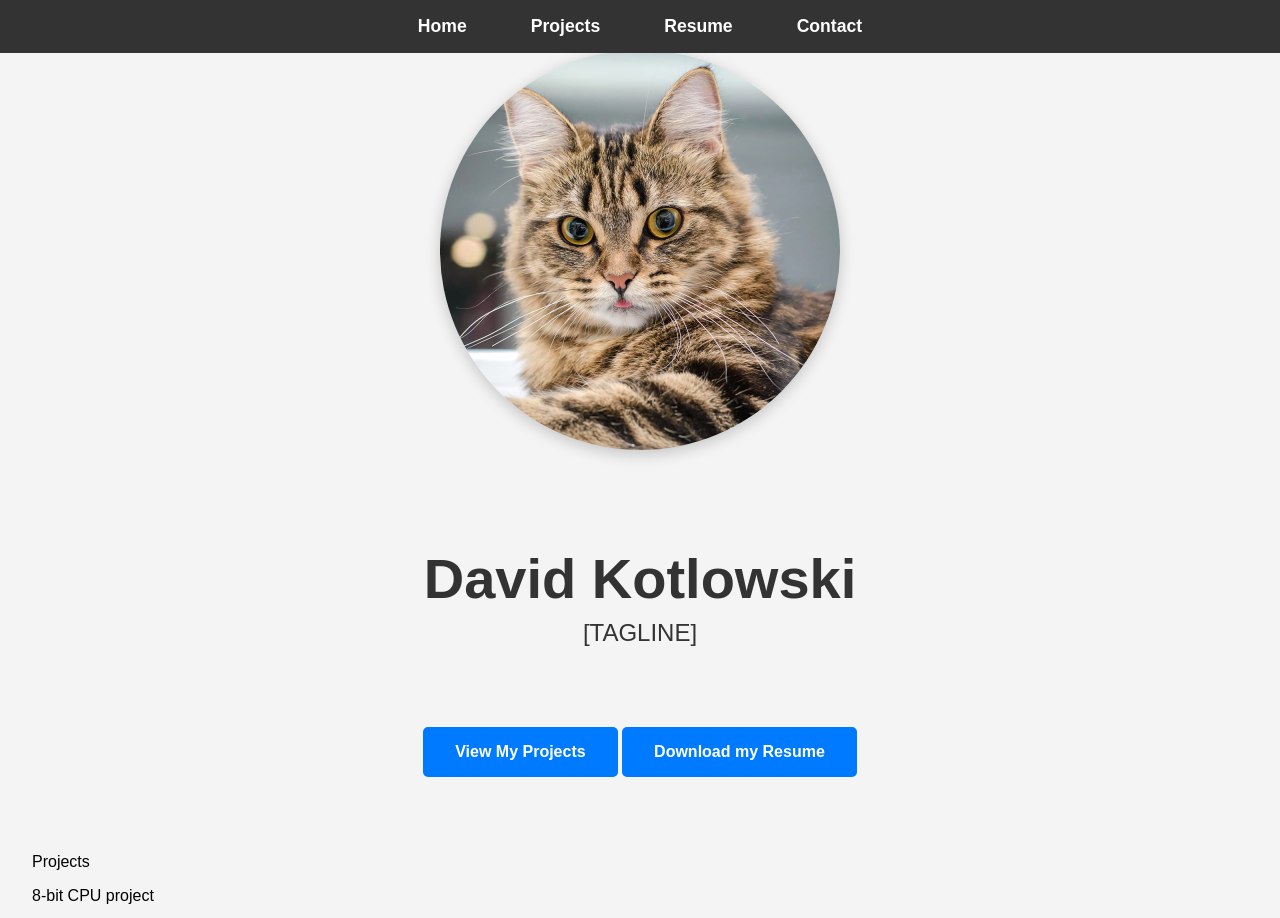
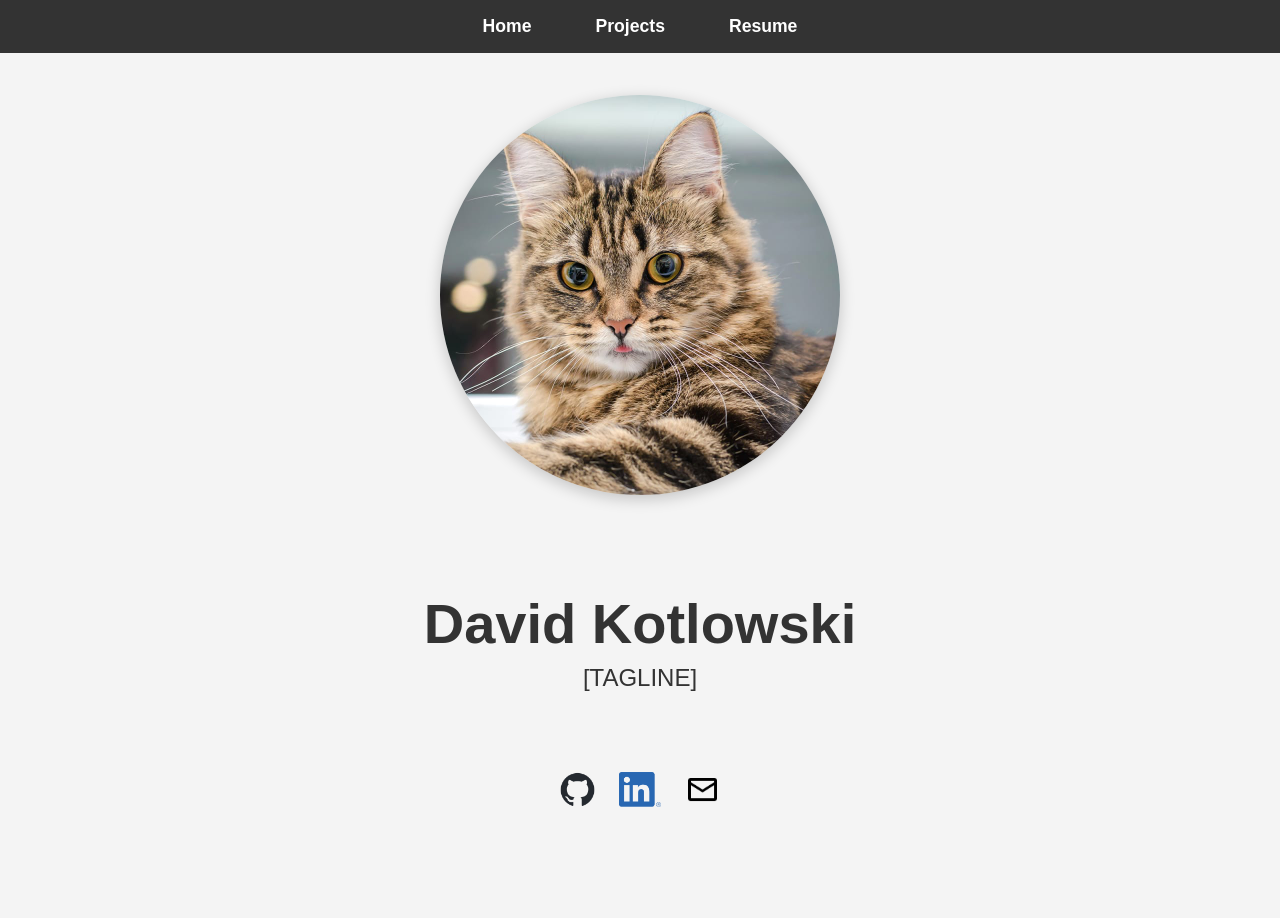
Before and after one commit to DavidKot4/personal-website, a plain HTML site: page index.html in a window 1280 px wide. Shown: the top 918 px of the page. Drawn offline with Linux system fonts and the light colour scheme.

Commit message:
Create basic structure and hero page

```diff
--- a/hero.css
+++ b/hero.css
@@ -6,7 +6,7 @@
     gap: 3rem;/* Add space between the image and the text */
     align-items: center; /* Center horizontally */
     text-align: center; /* Ensure text inside is centered */
-    height: 90vh; /* Make it take up most of the viewport height */
+    height: 100vh; /* Make it take up all of the viewport height */
     padding: 0 2rem; /* Add some padding on the sides for smaller screens */
     background-color: #f4f4f4; /* A light grey background */
     color: #333; /* Dark text for contrast */
@@ -27,30 +27,6 @@
     margin-bottom: 2rem; /* More space below the tagline */
 }
 
-/* Container for the buttons */
-.hero .button-container {
-    display: flex;
-    gap: 1rem; /* Space between the buttons */
-}
-
-/* Styling for the buttons (works for <button> or <a class="button">) */
-.hero button, .hero .button {
-    background-color: #007BFF; /* A nice blue */
-    color: white;
-    border: none;
-    padding: 1rem 2rem; /* Generous padding */
-    font-size: 1rem;
-    font-weight: bold;
-    text-decoration: none; /* Removes underline if it's an <a> tag */
-    border-radius: 5px; /* Rounded corners */
-    cursor: pointer; /* Changes cursor to a pointer on hover */
-    transition: transform 0.2s ease-out, background-color 0.2s ease; /* Smooth transitions */
-}
-
-.hero button:hover, .hero .button:hover {
-    background-color: #0056b3; /* A darker blue on hover */
-    transform: translateY(-2px); /* Lifts the button slightly on hover */
-}
 
 .personal-image {
     width: 400px; /* Set a fixed width */
@@ -60,3 +36,19 @@
     box-shadow: 0 4px 15px rgba(0,0,0,0.2); /* Add a nice shadow */
 
 }
+
+.social-links {
+    display: flex;
+    align-items: center;
+    gap: 1.5rem; /* Adjust the space between icons */
+}
+
+.social-links img {
+    height: 35px; /* Set a consistent height for all icons */
+    width: auto;  /* Allow width to adjust automatically */
+    transition: transform 0.2s ease-out; /* Smooth transition for the hover effect */
+}
+
+.social-links img:hover {
+    transform: scale(1.15); /* Slightly enlarges the icon on hover */
+}
--- a/index.html
+++ b/index.html
@@ -6,6 +6,7 @@
     <title>Personal Website</title>
     <link rel="stylesheet" href="main.css">
     <link rel="stylesheet" href="hero.css">
+    <link rel="stylesheet" href="https://cdnjs.cloudflare.com/ajax/libs/font-awesome/6.4.2/css/all.min.css">
 
 </head>
 <body>
@@ -14,25 +15,35 @@
             <li><a href="#home">Home</a></li>
             <li><a href="#projects">Projects</a></li>
             <li><a href="#resume">Resume</a></li>
-            <li><a href="#contact">Contact</a></li>
+
         </ul>
     </nav>
 
-    <header class="hero" id="home">
+    <main>
 
+        <section class="hero" id="home">
             <img src="./assets/cat.jpg" class="personal-image"><img>
 
             <div class="hero-text">
                 <h1>David Kotlowski</h1>
                 <h2>[TAGLINE]</h2>
             </div>
-        <div>
-            <button>View My Projects</button>
-            <button>Download my Resume</button>
+            <div class="social-links">
+
+                <a href="https://github.com/DavidKot4" target="_blank">
+                    <img src="./assets/github-mark.png"></img>
+                </a>
+
+                <a href="https://www.linkedin.com/in/david-kotlowski/" target="_blank">
+                    <img src="./assets/linked-in.png"></img>
+                </a>
+
+                <a href="" target="_blank">
+                    <img src="./assets/email.png"></img>
+                </a>
             </div>
-    </header>
+        </section>
 
-    <main>
 
         <section id="projects">
 
@@ -49,11 +60,7 @@
 
         </section>
 
-        <section id="contact">
 
-            <p>Email Github LinkedIn</p>
-
-        </section>
     </main>
 
 </body>
```
Also changed, not shown: assets/InBug-Black.png (added), assets/email.png (added), assets/github-mark.png (added), assets/linked-in.png (added). Lines whose indentation alone changed are shown as unchanged.
